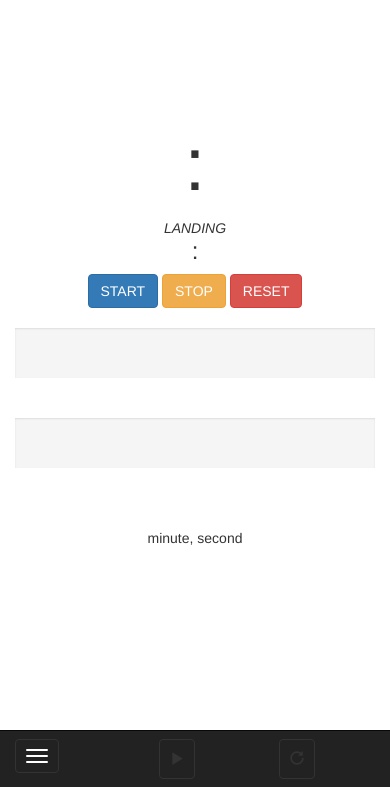
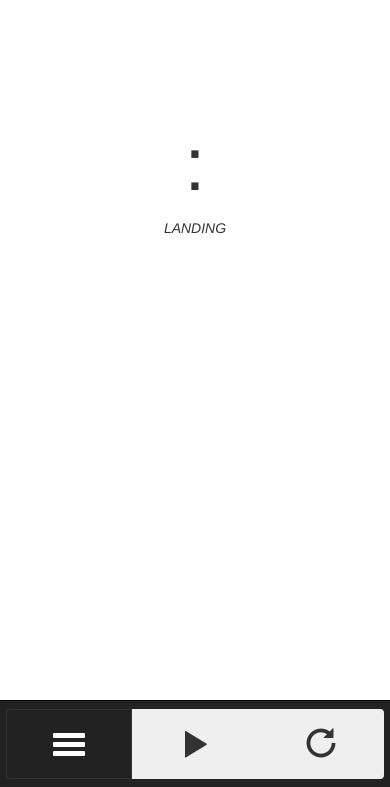
Before and after one commit to walkerda/toeic-timer, a website: page app/index.html in a window 390 px wide. Shown: the part 57-844 px from the top of the page. Drawn offline with nearby package versions, Linux system fonts and the light colour scheme; some packages are replaced by stand-ins of ours; a script that the page names is missing.

Commit message:
fixed controller inheritance, setup navbar buttons, incorporated timerbar

```diff
--- a/app/index.html
+++ b/app/index.html
@@ -11,23 +11,20 @@
     <link rel="stylesheet" href="bower_components/bootstrap/dist/css/bootstrap.css" />
     <link rel="stylesheet" href="styles/main.css">
   </head>
-  <body ng-controller="PartsCtrl">
+  <body>
     <!--[if lt IE 7]>
       <p class="browsehappy">You are using an <strong>outdated</strong> browser. Please <a href="http://browsehappy.com/">upgrade your browser</a> to improve your experience.</p>
     <![endif]-->
 
     <!-- Add your site or application content here -->
 
-
-      <div ng-include="'views/headerGroup.html'" ng-controller="TimerCtrl"></div>
-
-      <div ng-include="'views/timer.html'" ng-controller="TimerCtrl"></div>
-
-      <div ng-include="'views/navbar.html'" ></div>
-
-
-
-
+      <div ng-controller="PartsCtrl">
+          <div ng-controller="TimerCtrl">
+              <div ng-include="'views/headerGroup.html'"></div>
+              <div ng-include="'views/timer.html'"></div>
+              <div ng-include="'views/navbar.html'"></div>
+          </div>
+      </div>
 
     <!-- SHIMS -->
     <!--[if lt IE 9]>
@@ -45,11 +42,7 @@
 
     <!-- these scripts are included to allow binding to happen -->
     <script src="scripts/app.js"></script>
-    <!--<script src="scripts/controllers/headergroup.js"></script>-->
-    <!--<script src="scripts/controllers/timer.js"></script>-->
-    <!--<script src="scripts/controllers/questionbox.js"></script>-->
-    <!--<script src="scripts/controllers/timerbar.js"></script>-->
-    <!--<script src="scripts/controllers/navbar.js"></script>-->
+
 
 </body>
 </html>
--- a/app/scripts/app.js
+++ b/app/scripts/app.js
@@ -9,14 +9,14 @@
  * Main module of the application.
  */
 
+// PartsCtrl function that's passed into the PartsCtrl
 function PartsCtrl($scope) {
-    //var d = new Date();
     $scope.parts = [
         {
             name: 'landing',
             questionNumbers: ['---'],
-            timerDuration: 0
-            //questionDuration: d.setSeconds(0)
+            timerDuration: 0,
+            questionDuration: 0
         },
         {
             name: 'part5',
@@ -64,69 +64,14 @@ function PartsCtrl($scope) {
 }
 
 
-//function PartsService($rootScope) {
-//    var d = new Date();
-//    $rootScope.parts = [
-//        {
-//            name: 'landing',
-//            questionNumbers: ['---'],
-//            timerDuration: d.setMinutes(0),
-//            questionDuration: ''
-//        },
-//        {
-//            name: 'part5',
-//            questionNumbers: [101, 102, 103, 104, 105, 106, 107, 108, 109, 110, 111, 112, 113, 114, 115, 116, 117, 118, 119, 120, 121,
-//                122, 123, 124, 125, 126, 127, 128, 129, 130, 131, 132, 133, 134, 135, 136, 137, 138, 139, 140],
-//            timerDuration: d.setMinutes(15,0),
-//            questionDuration: d.setSeconds(23,8)
-//        },
-//        {
-//            name: 'part6',
-//            questionNumbers: [141, 142, 143, 144, 145, 146, 147, 148, 149, 150, 151, 152],
-//            timerDuration: d.setMinutes(6,0),
-//            questionDuration: d.setSeconds(32,7)
-//        },
-//        {
-//            name: 'part7',
-//            questionNumbers: [153, 154, 155, 156, 157, 158, 159, 160, 161, 162, 163, 164, 165, 166, 167, 168, 169, 170, 171, 172, 173,
-//                174, 175, 176, 177, 178, 179, 180, 181, 182, 183, 184, 185, 186, 187, 188, 189, 190, 191, 192, 193, 194, 195, 196, 197,
-//                198, 199, 200],
-//            timerDuration: d.setMinutes(54,0),
-//            questionDuration: d.setSeconds(68,9)
-//        },
-//        {
-//            name: 'allparts',
-//            questionNumbers: [101, 102, 103, 104, 105, 106, 107, 108, 109, 110, 111, 112, 113, 114, 115, 116, 117, 118, 119, 120, 121,
-//                122, 123, 124, 125, 126, 127, 128, 129, 130, 131, 132, 133, 134, 135, 136, 137, 138, 139, 140, 141, 142, 143, 144, 145,
-//                146, 147, 148, 149, 150, 151, 152, 153, 154, 155, 156, 157, 158, 159, 160, 161, 162, 163, 164, 165, 166, 167, 168, 169,
-//                170, 171, 172, 173, 174, 175, 176, 177, 178, 179, 180, 181, 182, 183, 184, 185, 186, 187, 188, 189, 190, 191, 192, 193,
-//                194, 195, 196, 197, 198, 199, 200],
-//            timerDuration: d.setMinutes(75,0),
-//            questionDuration: d.setSeconds(45,5)
-//        }
-//    ];
-//
-//    $rootScope.activePart = $rootScope.parts[0];
-//
-//    return {
-//        setPart: function(index) {
-//            $rootScope.activePart = $rootScope.parts[index];
-//        },
-//        isSet: function(index) {
-//            return $rootScope.activePart === $rootScope.parts[index];
-//        }
-//
-//    };
-//}
-
+// TimerCtrl function that's passed into the TimerCtrl
 function TimerCtrl($scope) {
     $scope.timerRunning = false;
+    $scope.startLabel = "START";
 
     $scope.startTimer = function (){
         $scope.$broadcast('timer-start');
         $scope.timerRunning = true;
-        document.getElementById("startBTN").innerHTML = "RESUME";
-        //document.getElementById("timercountdown").innerHTML = PartsCtrl.activePart.timerDuration;
     };
 
     $scope.stopTimer = function (){
@@ -137,24 +82,11 @@ function TimerCtrl($scope) {
     $scope.resetTimer = function (){
         $scope.$broadcast('timer-reset');
         $scope.timerRunning = false;
-        document.getElementById("startBTN").innerHTML = "START";
     };
 
-    TimerCtrl.$inject = ['$scope'];
 }
 
-
-
-
-
-//function ConsoleLogger() {
-//    return {
-//        test: function() {
-//            console.log("IT WORKS!!!");
-//        }
-//    };
-//}
-
+// angular app setup
 angular
     .module('toeicTimerApp', ['timer'])
     .controller('PartsCtrl', PartsCtrl)
--- a/app/styles/main.css
+++ b/app/styles/main.css
@@ -60,6 +60,25 @@ header {
     padding-right: 4px;
 }
 
+.btn {
+    height: 70px;
+}
+
+.navbar-header {
+    padding-right: 6px;
+    padding-left: 6px;
+}
+
+.glyphicon-play, .glyphicon-pause, .glyphicon-repeat {
+    font-size: 30px;
+}
+
+.navbar-toggle .icon-bar {
+    margin: auto;
+    height: 5px;
+    width: 32px;
+}
+
 /* Custom page footer */
 .footer {
   padding-top: 19px;
--- a/app/views/navbar.html
+++ b/app/views/navbar.html
@@ -1,9 +1,8 @@
+<!-- structure for the navbar(s) -->
 
 <!-- screens less than 768px -->
 
-<div class="col-xs-3">
-    <nav class="navbar navbar-inverse navbar-fixed-bottom small-screens" role="navigation">
-
+<nav class="navbar navbar-inverse navbar-fixed-bottom" role="navigation">
     <div class="collapse navbar-collapse" id="collapsed-navbar">
         <ul class="nav navbar-nav">
             <li id="navbar-menu-overlay">MENU</li>
@@ -16,31 +15,44 @@
     </div>
 
     <div class="container-fluid">
-            <div class="navbar-header col-xs-4 col-sm-4 col-md-4">
-
-                <button type="button" class="navbar-toggle collapsed pull-left" data-toggle="collapse"
+        <div class="navbar-header">
+            <div class="btn-group btn-group-justified">
+                <div class="btn-group">
+                    <button type="button" class="btn navbar-btn navbar-toggle collapsed"
+                            data-toggle="collapse"
                             data-target="#collapsed-navbar" ng-click="stopTimer();">
-                    <span class="sr-only"></span>
+                        <span class="sr-only">Toggle Navigation</span>
                         <span class="icon-bar"></span>
                         <span class="icon-bar"></span>
                         <span class="icon-bar"></span>
                     </button>
-
                 </div>
 
-            <div class="col-xs-4 col-sm-4 col-md-4">
-                <button type="button" class="navbar-toggle timer-controls pull-right" ng-click="startTimer()">
+                <div class="btn-group">
+                    <!-- example code for how to use ng-class -->
+                    <!--<button type="button" class="btn navbar-btn"-->
+                            <!--ng-click="startTimer()">-->
+                        <!--<span class="glyphicon" ng-class="{'glyphicon-pause': timerRunning, 'glyphicon-play': !timerRunning}"></span>-->
+                    <!--</button>-->
+                    <button type="button" class="btn navbar-btn"
+                            ng-click="startTimer()" ng-show="!timerRunning">
                         <span class="glyphicon glyphicon-play"></span>
+                    </button>
+                    <button type="button" class="btn navbar-btn"
+                            ng-click="stopTimer()" ng-show="timerRunning">
+                        <span class="glyphicon glyphicon-pause"></span>
                     </button>
                 </div>
 
-            <div class="col-xs-4 col-sm-4 col-md-4">
-                <button type="button" class="navbar-toggle timer-controls pull-right" ng-click="stopTimer()">
+                <div class="btn-group">
+                    <button type="button" class="btn navbar-btn"
+                            ng-click="resetTimer()">
                         <span class="glyphicon glyphicon-repeat"></span>
                     </button>
                 </div>
             </div>
+        </div>
+    </div>
 </nav>
-</div>
 
 <!-- screens more than 768px -->
--- a/app/views/timer.html
+++ b/app/views/timer.html
@@ -1,4 +1,5 @@
-<!-- sample code to test if bindings are working correctly-->
+<!-- structure for the timer -->
+
 <div class="row timer-location">
     <div class="col-xs-12 col-sm-12 col-md-12">
         <div id="timercountdown" class="timer-countdown">
@@ -10,45 +11,11 @@
             <em>{{ activePart.name | uppercase }}</em>
         </div>
     </div>
+</div>
 
 
-    <br/>
-    <br/>
-
-    <div>
-        <h3>
-            <timer interval="1000" autostart="false" countdown="activePart.timerDuration" max-time-unit="'minute'">
-                {{ mminutes }}:{{ sseconds }}</timer>
-        </h3>
-        <button type="button" id="startBTN" class="btn btn-primary" ng-click="startTimer()">START</button>
-        <button type="button" class="btn btn-warning" ng-click="stopTimer()">STOP</button>
-        <button type="button" class="btn btn-danger" ng-click="resetTimer()">RESET</button>
-    </div>
-    <br/>
-    <div>
-        <timer interval="1000" autostart="false" countdown="activePart.questionDuration">
-            <div class="progress">
-                <div class="progress-bar progress-bar-striped active" aria-valuemax="{{ activePart.questionDuration }}"
-                     aria-valuemin="0" aria-valuenow="{{ activePart.questionDuration }}" role="progressbar"  style="width: {{seconds}}%;">
-                    <span class="sr-only">{{ seconds }}</span>{{ seconds }}
-                </div>
-            </div>
-        </timer>
-    </div>
-    <br/>
-    <timer interval="1000" autostart="false" countdown="activePart.questionDuration">
-        <div class="progress">
-            <div class="progress-bar progress-bar-danger progress-bar-striped active"
-                 aria-valuenow="activePart.questionDuration" style="width: {{seconds}}%;">
-                <span class="sr-only">Amount of time for each question.</span>
-            </div>
-        </div>
-    </timer>
-    <br/>
-    <div>
-        <timer interval="1000" autostart="false" countdown="100">{{ sseconds }}</timer>
-        <br/>
-        <timer countdown="10041" interval="1000">{{mminutes}} minute{{minutesS}}, {{sseconds}} second{{secondsS}}</timer>
-    </div>
-
-</div>
+<!-- keeping code below as an example of how to use ng-class to change btn labels -->
+<!--<div>-->
+<!--<button type="button" id="startBTN" class="btn btn-primary" ng-show="!timerRunning"-->
+<!--ng-click="startTimer()" style="width: 70px;">{{ startLabel }}</button>-->
+<!--</div>-->
--- a/app/views/timerbar.html
+++ b/app/views/timerbar.html
@@ -1,18 +1,10 @@
-<!-- this provides the structure for the timerbar-->
-
+<!-- structure for the timerbar-->
 
 <timer interval="1000" autostart="false" countdown="activePart.questionDuration">
     <div class="progress">
         <div class="progress-bar progress-bar-danger progress-bar-striped active"
-             aria-valuenow="activePart.questionDuration" style="width: {{ seconds }}%;">
+             aria-valuenow="activePart.questionDuration" style="width: {{ activePart.questionDuration }}%;">
             <span class="sr-only">Amount of time for each question.</span>
         </div>
     </div>
 </timer>
-
-
-<!--<div class="progress">-->
-    <!--<div class="progress-bar progress-bar-success" style="width: {{ activePart.questionDuration }}%;">-->
-        <!--<span class="sr-only"></span>-->
-    <!--</div>-->
-<!--</div>-->
```
Lines whose indentation alone changed are shown as unchanged.
